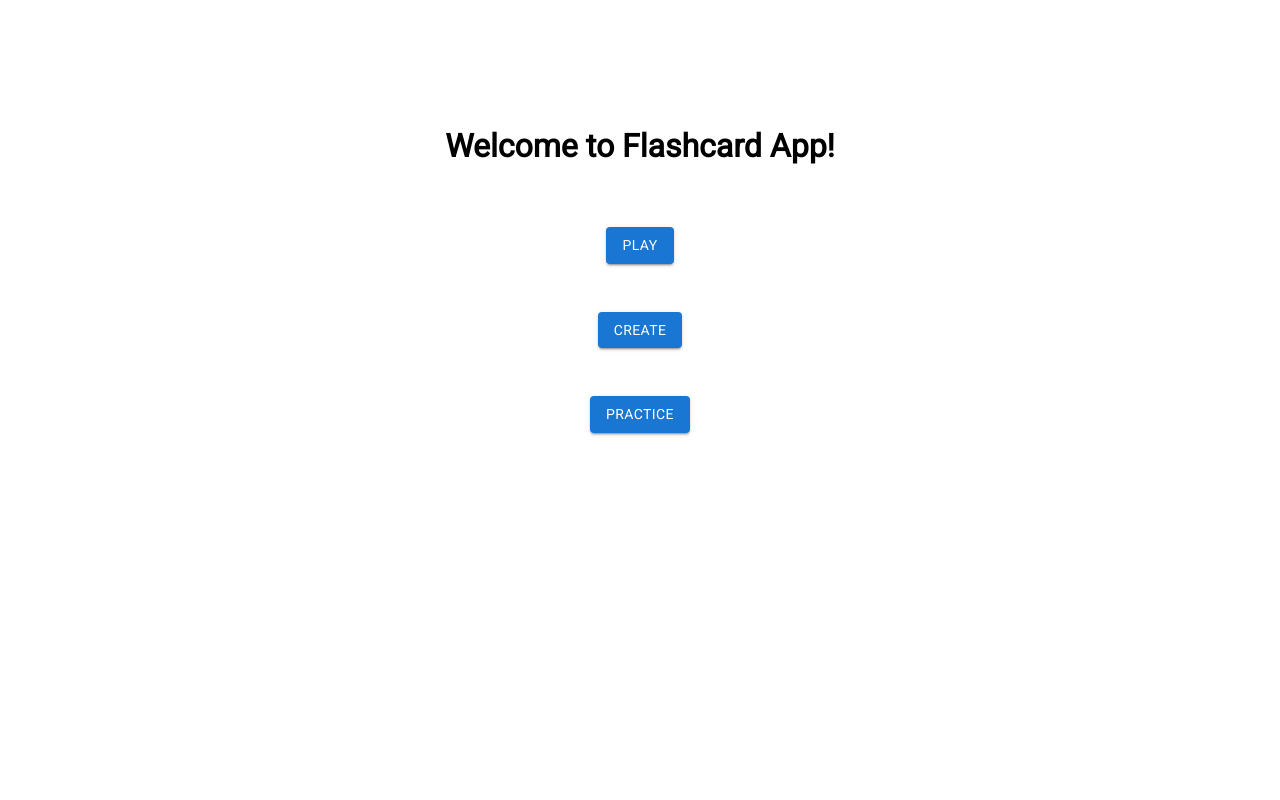
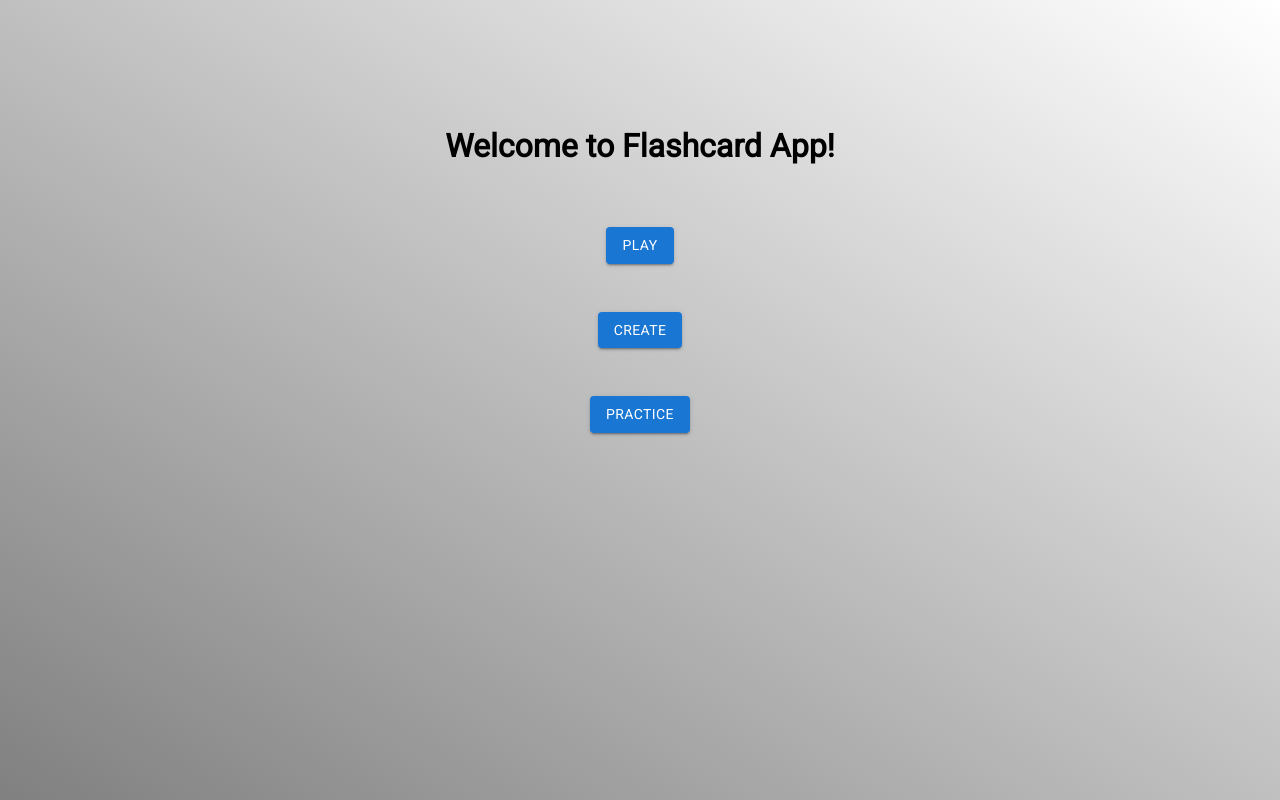
Before and after one commit to malynch7/FlashcardWebApp, a Next.js app in the folder flashcard-web-client/: page / in a window 1280 px wide. Built offline with nearby package versions, Linux system fonts and the light colour scheme.

Commit message:
readme + docker-compose sql

```diff
--- a/flashcard-web-client/src/styles/globals.css
+++ b/flashcard-web-client/src/styles/globals.css
@@ -1,9 +1,11 @@
 :root {
+    --background-start-rgb: white;
+    --background-end-rgb: grey;
 }
 
 @media (prefers-color-scheme: dark) {
-    :root {
-    }
+    /* :root {
+    } */
 }
 
 * {
@@ -16,16 +18,15 @@ html,
 body {
     max-width: 100vw;
     overflow-x: hidden;
+    height: 100vh;
 }
 
 body {
-    color: rgb(var(--foreground-rgb));
     background: linear-gradient(
-            to bottom,
-            transparent,
-            rgb(var(--background-end-rgb))
-        )
-        rgb(var(--background-start-rgb));
+            to top right,
+            var(--background-end-rgb),
+            var(--background-start-rgb)
+        );
 }
 
 a {
@@ -34,7 +35,7 @@ a {
 }
 
 @media (prefers-color-scheme: dark) {
-    html {
+    /* html {
         color-scheme: dark;
-    }
+    } */
 }
```
Also changed, not shown: 1 other file (tests, documents, lock files or other folders).
